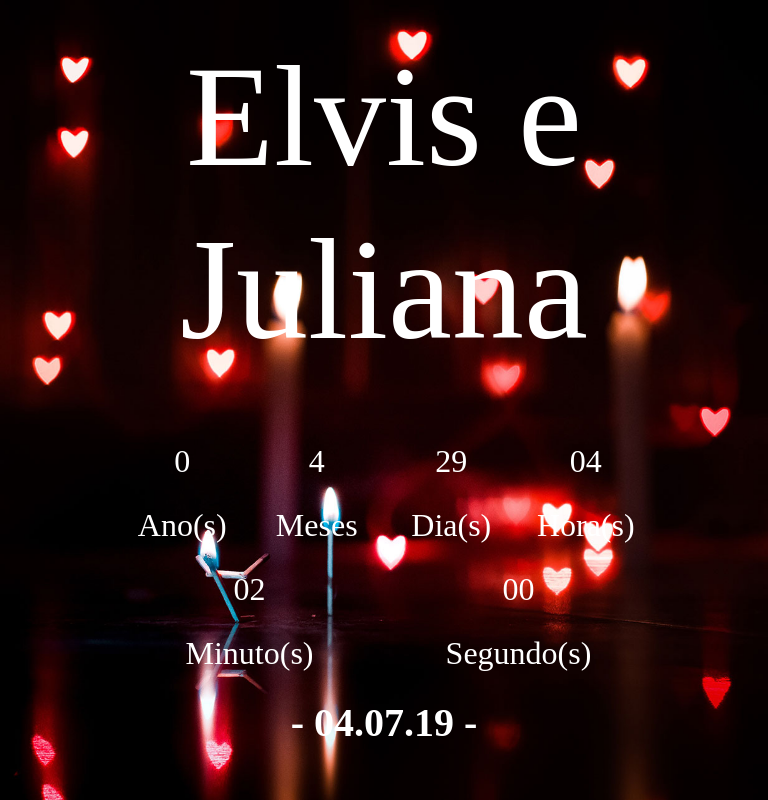
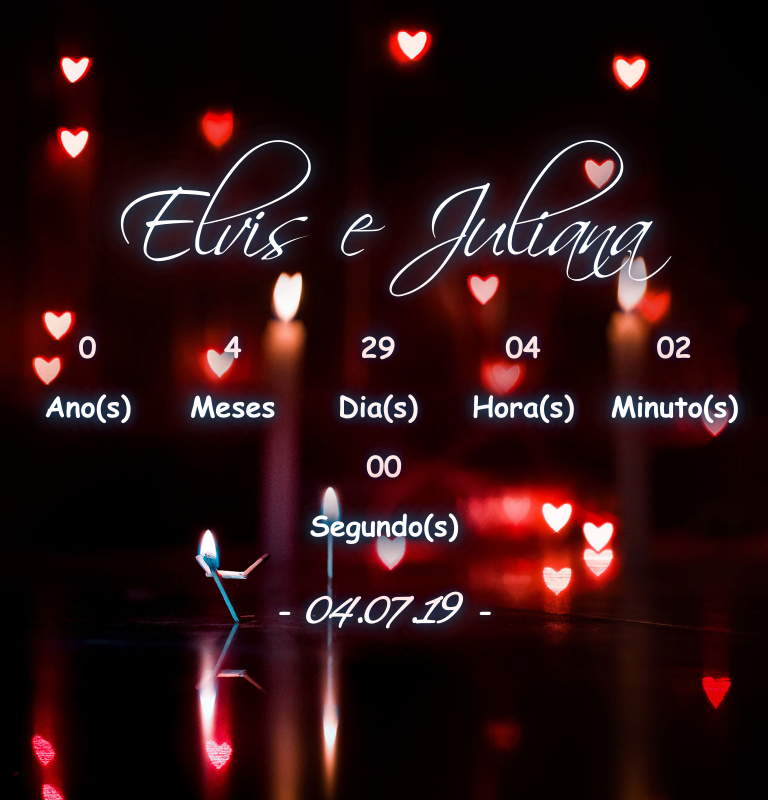
Before and after one commit to elvisserrao/loml, a PHP site: page / in a window 768 px wide. Run offline with PHP 8.4, Linux system fonts and the light colour scheme; some web fonts are replaced.

Commit message:
Add responsiveness and fix fonts import path

```diff
--- a/assets/css/main.css
+++ b/assets/css/main.css
@@ -2,20 +2,27 @@
 /* Responsive Full Background Image Using CSS
  * Tutorial URL: http://sixrevisions.com/css/responsive-background-image/
 */
+
+
 html {
     height: 100%;
+}
+
+img {
+    display: block;
+    width: 100%;
 }
 
 /* Font used to description of couple and date begin */
 @font-face {
     font-family: "Scriptina";
-    src: url(../assets/font/SCRIPTIN.ttf);
+    src: url(../fonts/SCRIPTIN.ttf);
 }
 
 /* Font used to hours */
 @font-face {
     font-family: "Comic Sans Bold";
-    src: url(../assets/font/comic-sans-ms-bold-2.ttf);
+    src: url(../fonts/comic-sans-ms-bold-2.ttf);
 }
 
 body {
@@ -44,6 +51,7 @@ body {
 
     height: 100%;
     margin: 0px;
+    text-shadow: 0 0 10px #184a6e, 0 0 20px #184a6e, 0 0 30px #184a6e, 0 0 40px #aa5451, 0 0 70px #aa5451, 0 0 80px #aa5451, 0 0 100px #aa5451, 0 0 150px #aa5451;
 }
 
 /* Format name of the couple */
@@ -60,13 +68,7 @@ body {
     font-size: 2em;
     font-family: "Comic Sans Bold";
     padding: 0 100px 0 100px;
-}
-
-/* Delete padding when the width is less than 576px */
-@media(max-width: 576px) {
-    #dateElapsed {
-        padding: 0;
-    }
+    font-weight: bold;
 }
 
 /* Align at center date and hours with description */
@@ -82,3 +84,59 @@ body {
     font-size: 2.5em;
     font-weight: bold;
 }
+
+/* Responsive */
+
+@media(max-width: 575.98px) {
+
+    /* Delete padding when the width is less than 576px */
+    #dateElapsed {
+        padding: 0;
+    }
+    /* Change font size when the width is less than 576px */
+    .couple {
+        font-size: 4em;
+    }
+
+    /* Change font size when the width is less than 576px */
+    #dateElapsed {
+        font-size: 1em;
+    }
+
+    /* Change font size when the width is less than 576px */
+    .dateBegin {
+        font-size: 1.5em
+    }
+
+    /* Decreases .col class padding when the width is less than 576px */
+    .col {
+        padding: 0 5px 0 5px;
+    }
+}
+
+@media (min-width: 768px) and (max-width: 1199.98px) {
+
+    /* Delete padding when the width is more than 768px and less than 1199.98px */
+    #dateElapsed {
+        padding: 0;
+    }
+    /* Change font size when the width is less more than 768px and than 1199.98px */
+    .couple {
+        font-size: 6em;
+    }
+
+    /* Change font size when the width is less more than 768px and than 1199.98px */
+    #dateElapsed {
+        font-size: 1.8em;
+    }
+
+    /* Change font size when the width is less more than 768px and than 1199.98px */
+    .dateBegin {
+        font-size: 3em;
+    }
+
+    /* Decreases .col class padding when the width is more than 768px and less than 1199.98px */
+    .col {
+        padding: 0 5px 0 5px;
+    }
+}
```
